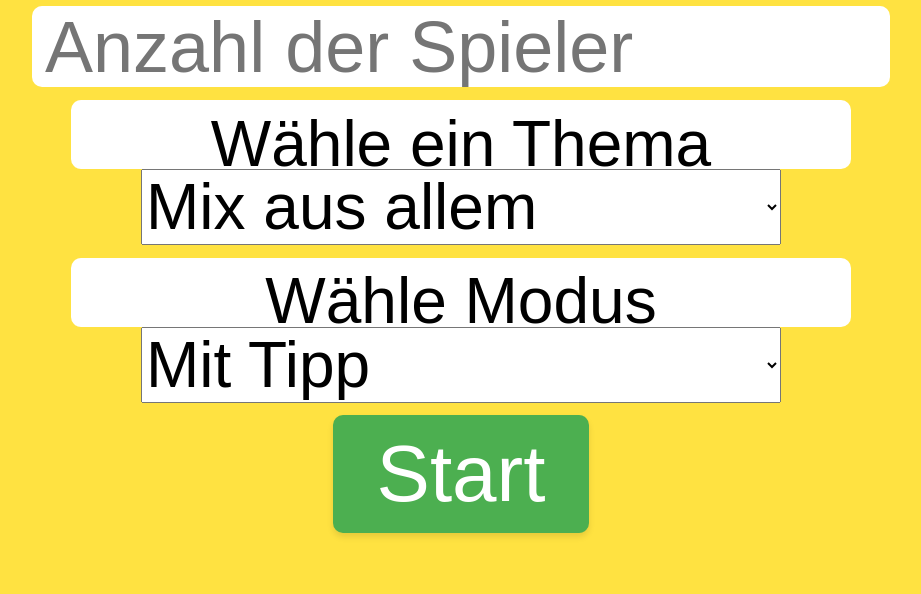
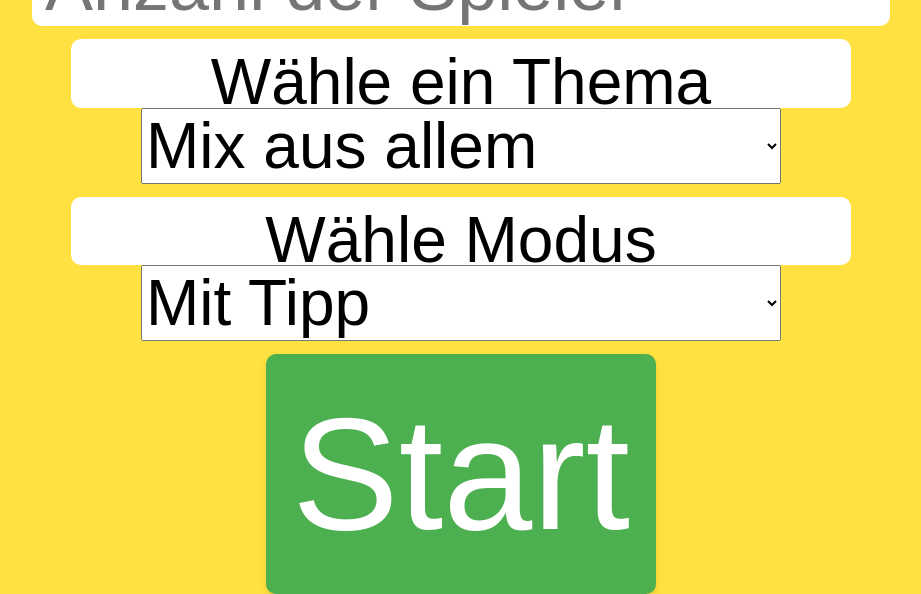
Before and after one commit to BagratToro/GameDevelopment, a plain HTML site: page ImpostorGame/index.html in a window 1280 px wide. Shown: the part 248-842 px from the top of the page, without its empty margins (179-1100 px from the left). Before the commit the page ends 800 px from the top, so only its background shows below. Drawn offline with Linux system fonts and the light colour scheme.

Commit message:
Button design A try to make the button larger.

```diff
--- a/ImpostorGame/gameDesign.css
+++ b/ImpostorGame/gameDesign.css
@@ -96,7 +96,8 @@ Ocean/cold colors */
 button {
   padding: 1% 2%; /*15px 30px*/
   min-width: 20vw;
-  font-size: 5em; /*18px*/
+  min-height: 30vh;
+  font-size: 10em; /*18px*/
   border: none;
   background-color: #4CAF50;
   color: white;
```
